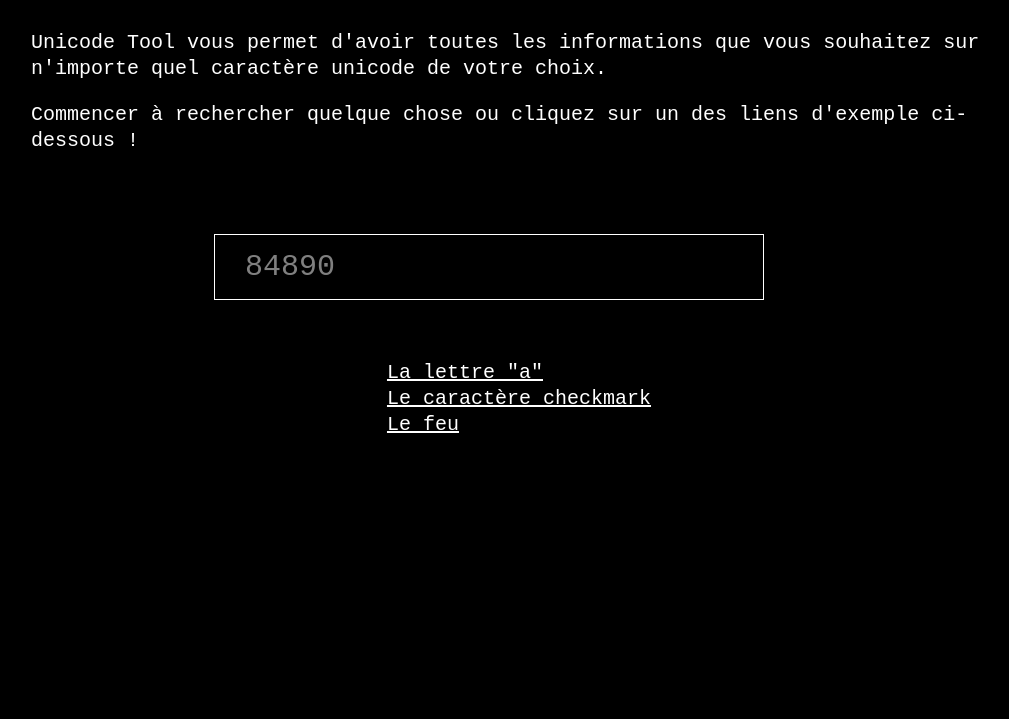
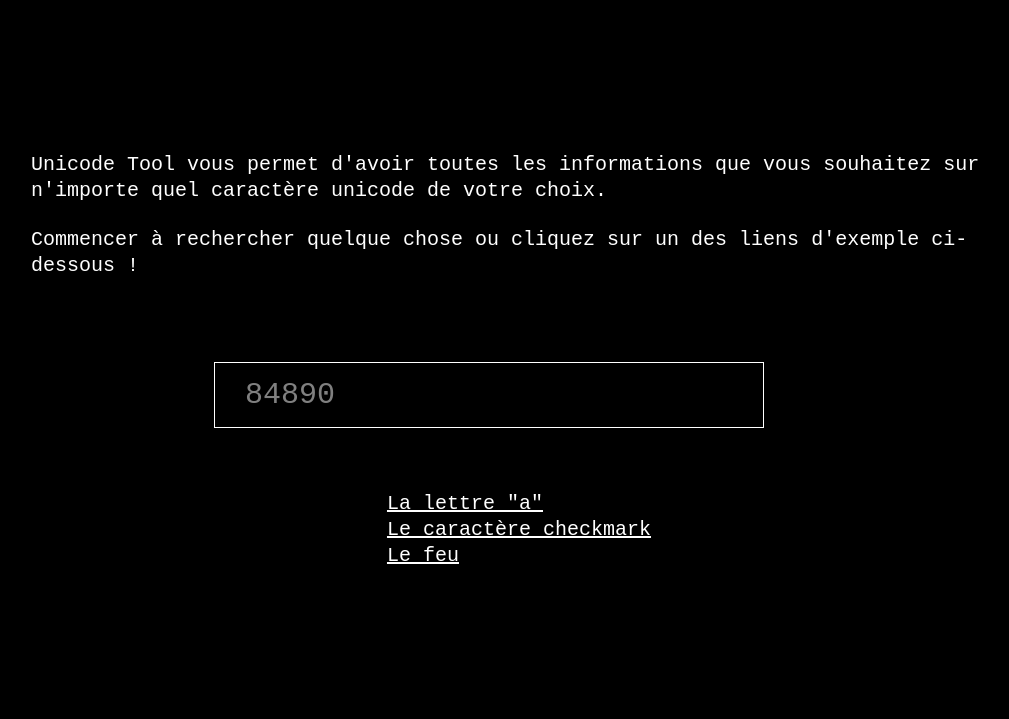
Before and after one commit to Aelyce11/unicode-tool, a Flask app: page / in a window 1280 px wide. Shown: the part 67-786 px from the top of the page, without its empty margins (121-1130 px from the left). Run offline with Flask 2, Linux system fonts and the light colour scheme.

Commit message:
light style changes

```diff
--- a/app/static/style.css
+++ b/app/static/style.css
@@ -6,7 +6,7 @@
   color: white;
   text-decoration: none;
   list-style: none;
-  font-family: 'Courier New', Courier, monospace;
+  font-family: "Courier New", Courier, monospace;
 }
 
 body {
@@ -19,7 +19,6 @@ body {
 a {
   text-decoration: underline;
 }
-
 a:hover {
   color: #e99090;
 }
@@ -31,7 +30,6 @@ nav {
   justify-content: space-between;
   align-items: center;
 }
-
 nav a {
   margin-left: 1.5em;
 }
@@ -39,12 +37,12 @@ nav a {
 main {
   display: flex;
   flex-direction: column;
+  justify-content: space-around;
   align-items: center;
-  padding: 1.5em;
+  padding: 150px 1.5em;
   box-sizing: border-box;
   min-height: 90vh;
 }
-
 main footer {
   display: flex;
   justify-content: space-between;
@@ -61,18 +59,17 @@ p {
   width: 50%;
   margin: 3em 0px;
 }
-
 .searchbar input {
   border: 1px solid white;
   padding: 0.5em 1em;
   width: 80%;
   font-size: 1.5em;
 }
-
 .searchbar input::placeholder {
   color: #ffffff80;
 }
-
 .searchbar input:focus {
   border-color: #e99090;
 }
+
+/*# sourceMappingURL=style.css.map */
--- a/app/static/style.scss
+++ b/app/static/style.scss
@@ -38,8 +38,9 @@ nav {
 main {
   display: flex;
   flex-direction: column;
+  justify-content: space-around;
   align-items: center;
-  padding: 1.5em;
+  padding: 150px 1.5em;
   box-sizing: border-box;
   min-height: 90vh;
 
```
